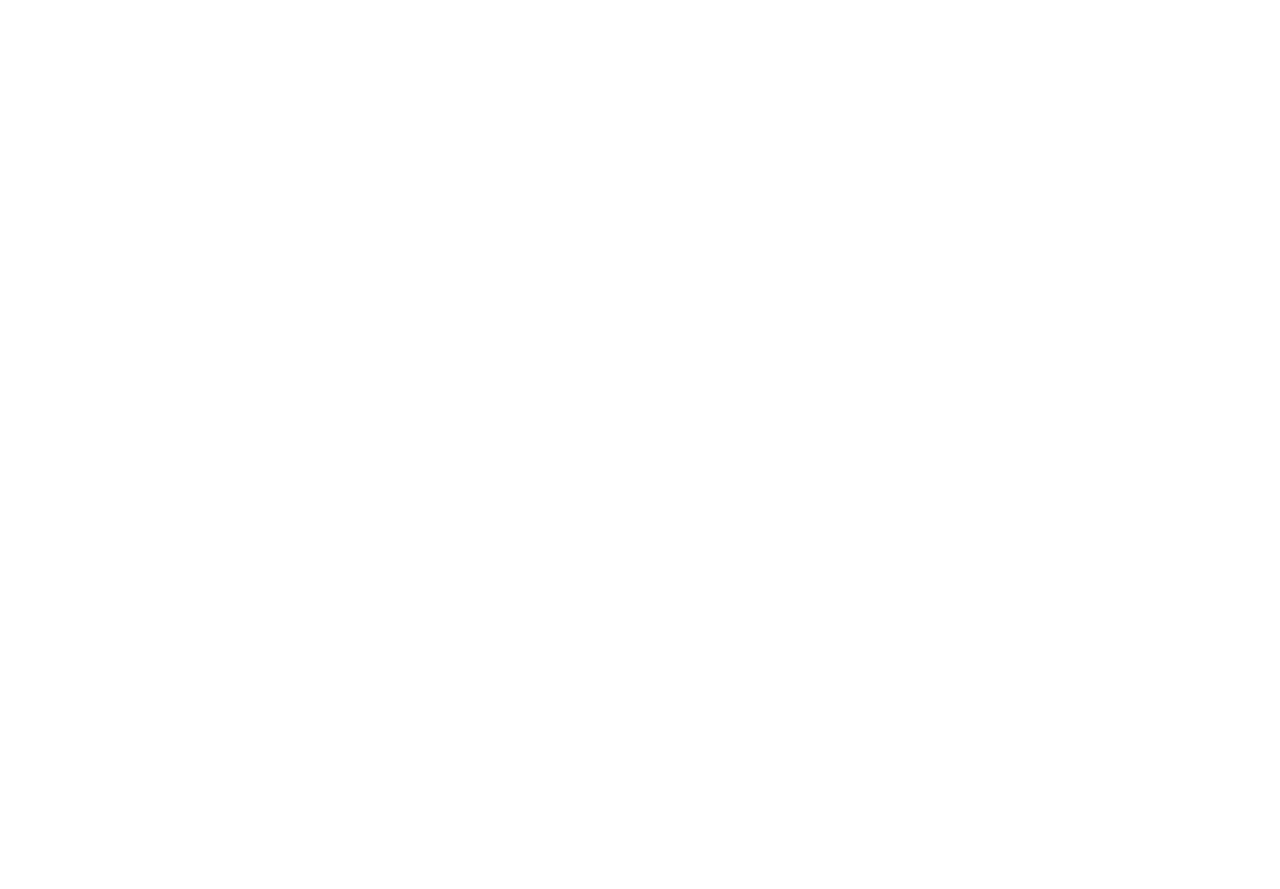
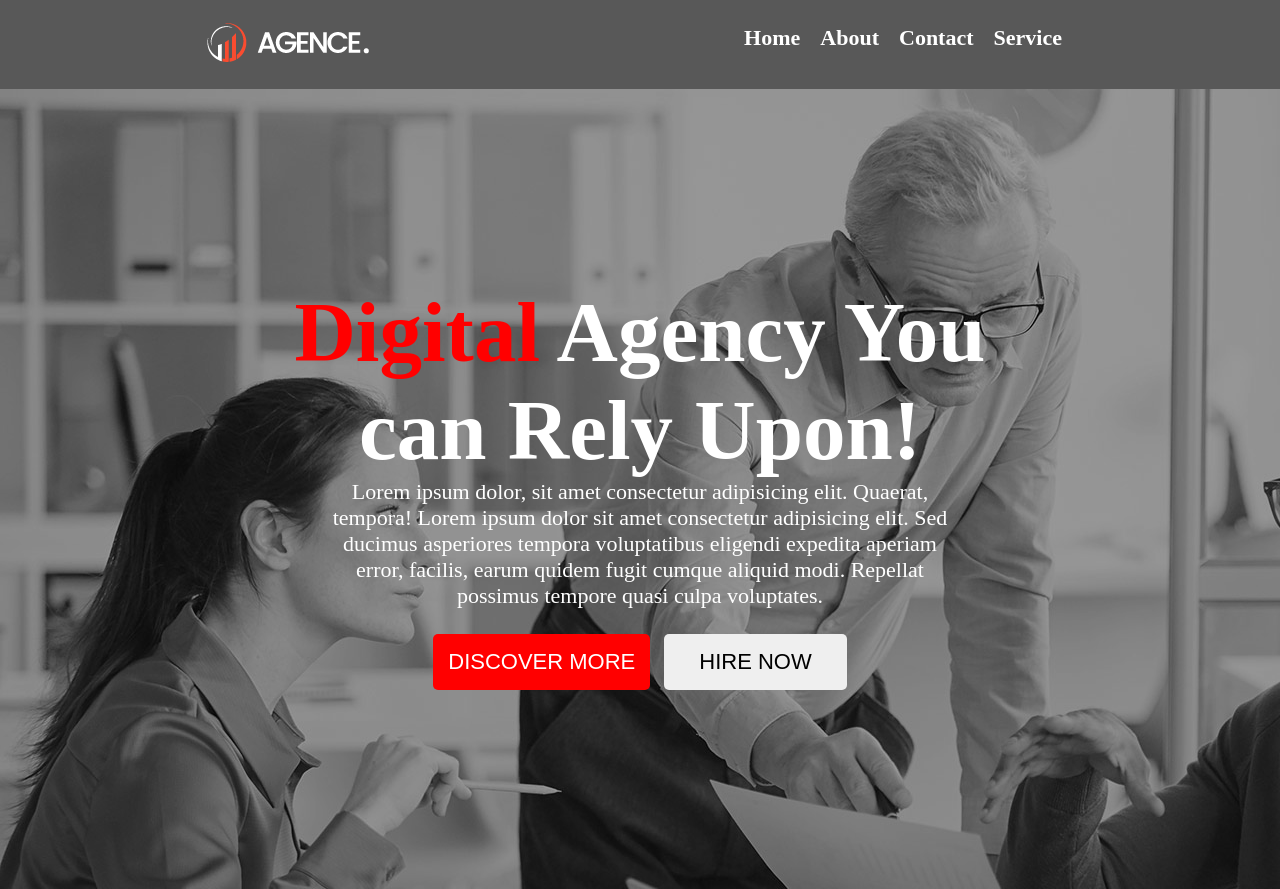
Before and after one commit to mahabubalam5/digital-agency, a plain HTML site: page index.html in a window 1280 px wide. Before the commit the page ends 800 px from the top, so only its background shows below. Drawn offline with Linux system fonts and the light colour scheme.

Commit message:
banner part done

```diff
--- a/index.html
+++ b/index.html
@@ -8,6 +8,33 @@
     <link rel="stylesheet" href="styles/style.css">
 </head>
 <body>
+   <header>
+      <!-- menu-bar  -->
+    <div class="nav-container">
+           <div class="logo-container">
+            <img src="./asset/logo/logo.png" alt="">
+           </div>
+           <div class="menu-container">
+            <ul class="items">
+                <li class="item" >Home</li>
+                <li class="item" >About </li>
+                <li class="item" >Contact</li>
+                <li class="item" >Service</li>
 
+            </ul>
+           </div>
+    </div>
+   </header>
+   <!-- banner part  -->
+    <div class="banner-container">
+        <div class="banner-details">
+            <h1 class="banner-title"><span class="primary">Digital</span> Agency You <br> can Rely Upon!</h1>
+            <p class="description">Lorem ipsum dolor, sit amet consectetur adipisicing elit. Quaerat, tempora! Lorem ipsum dolor sit amet consectetur adipisicing elit. Sed ducimus asperiores tempora voluptatibus eligendi expedita aperiam error, facilis, earum quidem fugit cumque aliquid modi. Repellat possimus tempore quasi culpa voluptates.</p>
+            <div class="button">
+                <button class="btn-discover">DISCOVER MORE</button>
+                <button class="btn-hire"> HIRE NOW</button>
+            </div>
+        </div>
+    </div>
 </body>
 </html>
--- a/styles/style.css
+++ b/styles/style.css
@@ -0,0 +1,72 @@
+*{
+    padding: 0px;
+    margin: 0px;
+
+}
+ /* menu-bar  */
+.nav-container{
+    display: flex;
+    padding:20px ;
+    justify-content: space-around;
+    background-color: #585858 ;
+    color: white;
+
+}
+.items{
+    display: flex;
+    list-style: none;
+}
+.item{
+    font-size:22px ;
+    font-weight: bold ;
+    padding:5px;
+    margin-right: 10px;
+}
+ /* banner-part  */
+.banner-container{
+    width: 100%;
+    height: 100vh;
+    background-image: url("../asset/image/background.jpg"),
+    linear-gradient(rgba(0,0,0,0.4),rgba(0,0,0,0.4));
+     background-blend-mode: overlay;
+    display: flex;
+    justify-content: center;
+    align-items: center;
+    text-align: center;
+    color:white;
+
+}
+.banner-title{
+    font-size: 85px;
+    font-weight: bold;
+
+}
+.primary{
+    color: rgb(255, 0, 0);
+}
+.description{
+    color: white;
+    font-size: 22px;
+    width: 50%;
+    margin: auto;
+    padding-bottom: 20px;
+
+}
+.btn-discover{
+    padding: 15px ;
+    background-color: red;
+     border: none;
+     border-radius: 5px ;
+     color: white;
+     font-size: 22px;
+     margin: 5px;
+
+}
+.btn-hire{
+    padding: 15px 35px;
+    border-radius: 5px;
+    border: none;
+    font-size: 22px;
+    margin: 5px;
+
+}
```
